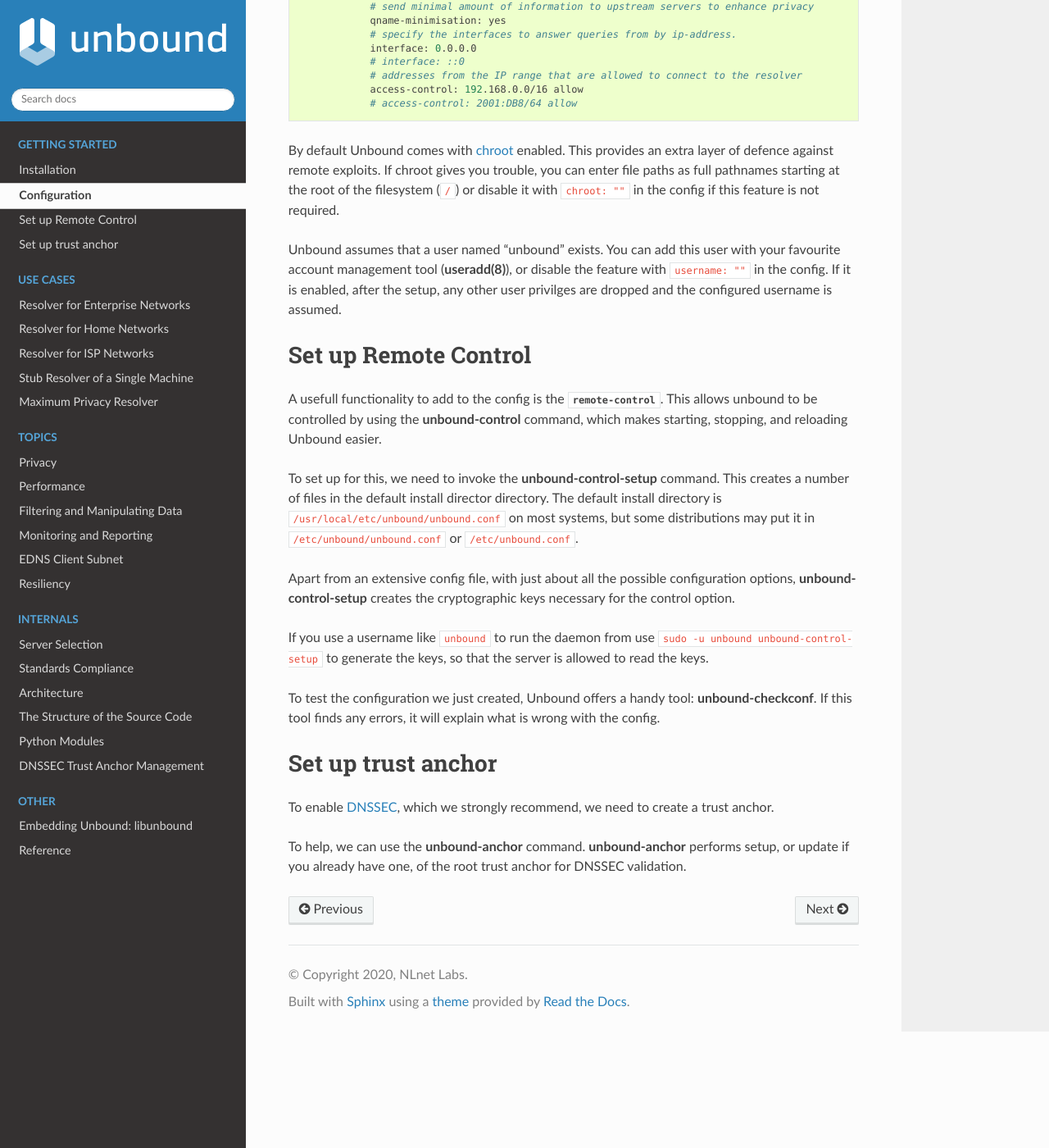
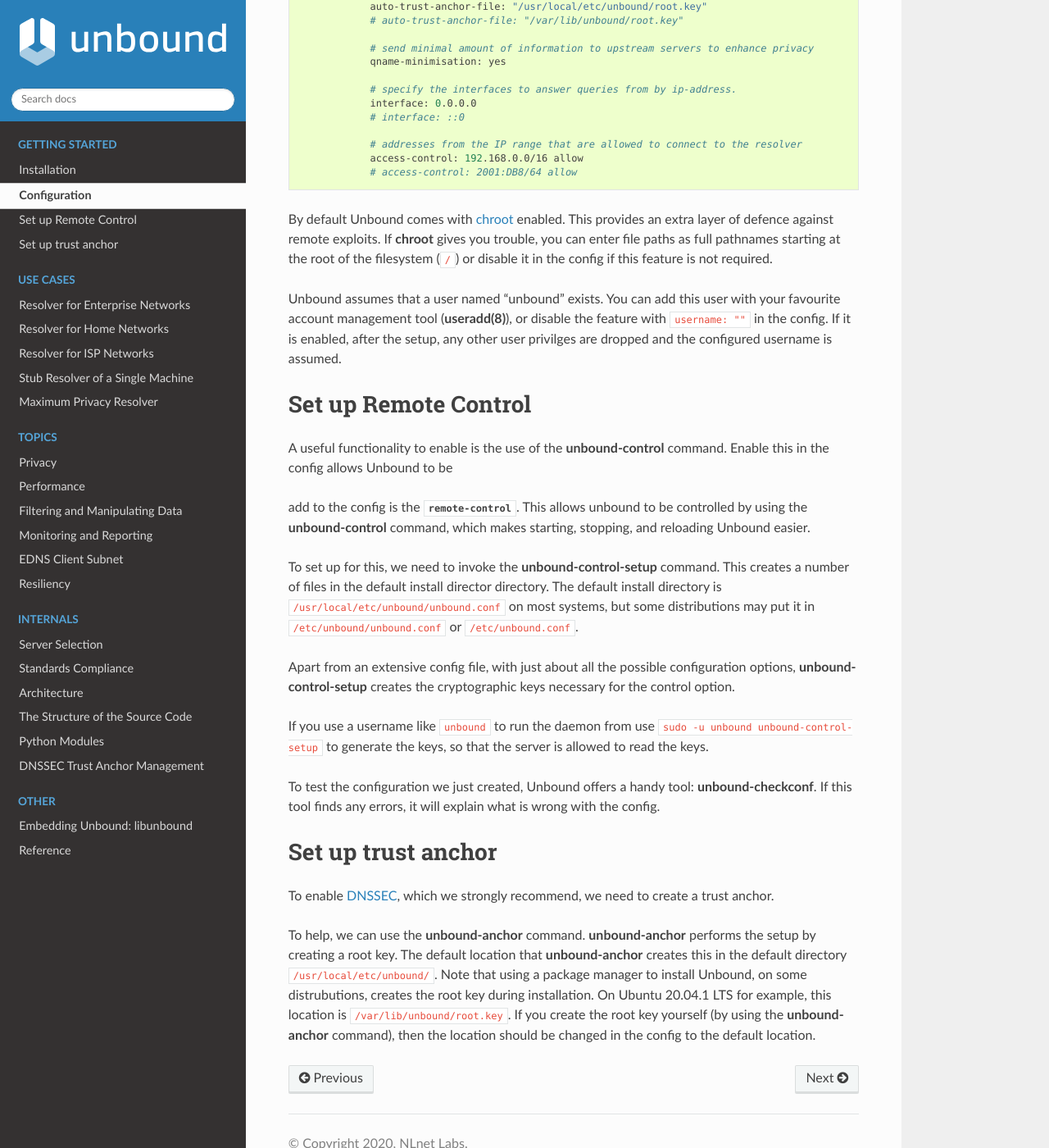
Before and after one commit to NLnetLabs/unbound-manual, a Sphinx documentation site: the page built from source/getting-started/configuration.rst, in a window 1280 px wide and 1400 px high, scrolled down 439 px. Shown: the whole window at 82% size. Built offline with Sphinx 7.4.7 and the Read the Docs theme 2.0.0, drawn with Linux system fonts in a browser that asks for light colours; some of the changed text lies outside the part shown.

Commit message:
installation and configuration first draft

```diff
--- a/source/getting-started/configuration.rst
+++ b/source/getting-started/configuration.rst
@@ -17,37 +10,40 @@
 .. code:: bash
 
     server:
-                # location of the trust anchor file that enables DNSSEC
-                auto-trust-anchor-file: "/var/lib/unbound/root.key"
+                # location of the trust anchor file that enables DNSSEC. note that
+                # the location of this file can elsewhere
+                auto-trust-anchor-file: "/usr/local/etc/unbound/root.key"
+                # auto-trust-anchor-file: "/var/lib/unbound/root.key"
+
                 # send minimal amount of information to upstream servers to enhance privacy
                 qname-minimisation: yes
+
                 # specify the interfaces to answer queries from by ip-address.
                 interface: 0.0.0.0
                 # interface: ::0
+
                 # addresses from the IP range that are allowed to connect to the resolver
                 access-control: 192.168.0.0/16 allow
                 # access-control: 2001:DB8/64 allow
 
-By default Unbound comes with `chroot <https://wiki.archlinux.org/title/chroot>`_ enabled. This provides an extra layer of defence against remote exploits. If chroot gives you trouble, you can enter file paths as full pathnames starting at the root of the filesystem (``/``) or disable it with ``chroot: ""`` in the config if this feature is not required.
+By default Unbound comes with `chroot <https://wiki.archlinux.org/title/chroot>`_ enabled. This provides an extra layer of defence against remote exploits. If :command:`chroot` gives you trouble, you can enter file paths as full pathnames starting at the root of the filesystem (``/``) or disable it in the config if this feature is not required.
 
+.. code::bash
 
-.. FIGURE OUT AUTO-TRUST-ANCHOR
+	# disable chroot
+	chroot: ""
 
 
 Unbound assumes that a user named "unbound" exists. You can add this user with your favourite account management tool (:command:`useradd(8)`), or disable the feature with ``username: ""`` in the config. If it is enabled, after the setup, any other user privilges are dropped and the configured username is assumed.
 
-.. WHY IS THIS A THING? PLEASE EXPLAIN
-
-
-    # if given, user privileges are dropped (after binding port),
-    # and the given username is assumed. Default is user "unbound".
-    # If you give "" no privileges are dropped.
-    # username: "unbound"
 
 Set up Remote Control
 ---------------------
 
-A usefull functionality to add to the config is the :option:`remote-control`. This allows unbound to be controlled by using the :command:`unbound-control` command, which makes starting, stopping, and reloading Unbound easier.
+A useful functionality to enable is the use of the :command:`unbound-control` command. Enable this in the config allows Unbound to be
+
+
+add to the config is the :option:`remote-control`. This allows unbound to be controlled by using the :command:`unbound-control` command, which makes starting, stopping, and reloading Unbound easier.
 
 .. code::bash
 
@@ -73,4 +69,13 @@
 
 To enable `DNSSEC <https://en.wikipedia.org/wiki/Domain_Name_System_Security_Extensions>`_, which we strongly recommend, we need to create a trust anchor.
 
-To help, we can use the :command:`unbound-anchor` command. :command:`unbound-anchor` performs  setup, or update if you already have one, of the root trust anchor for DNSSEC validation.
+To help, we can use the :command:`unbound-anchor` command. :command:`unbound-anchor` performs the setup by creating a root key. The default location that :command:`unbound-anchor` creates this in the default directory ``/usr/local/etc/unbound/``. Note that using a package manager to install Unbound, on some distrubutions, creates the root key during installation. On Ubuntu 20.04.1 LTS for example, this location is ``/var/lib/unbound/root.key``. If you create the root key yourself (by using the :command:`unbound-anchor` command), then the location should be changed in the config to the default location.
+
+.. code::bash
+
+	# enable DNSSEC
+	auto-trust-anchor-file: "/var/lib/unbound/root.key"
+
+
+
+.. @TODO Write ACL's -> access-control
```
Also changed, not shown: other parts of source/getting-started/configuration.rst (+0 -7 lines), source/getting-started/installation.rst (+27 -22 lines).
